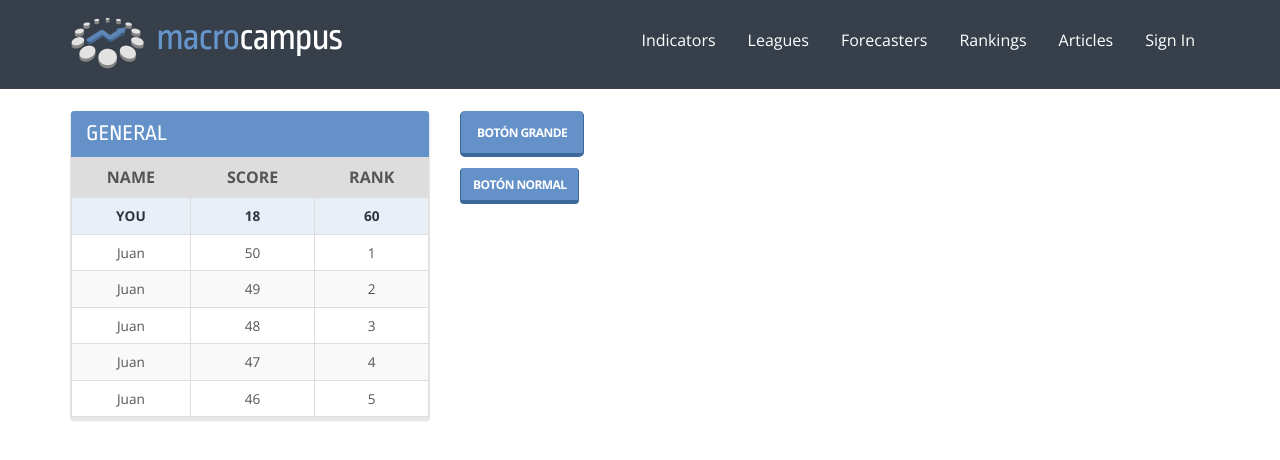
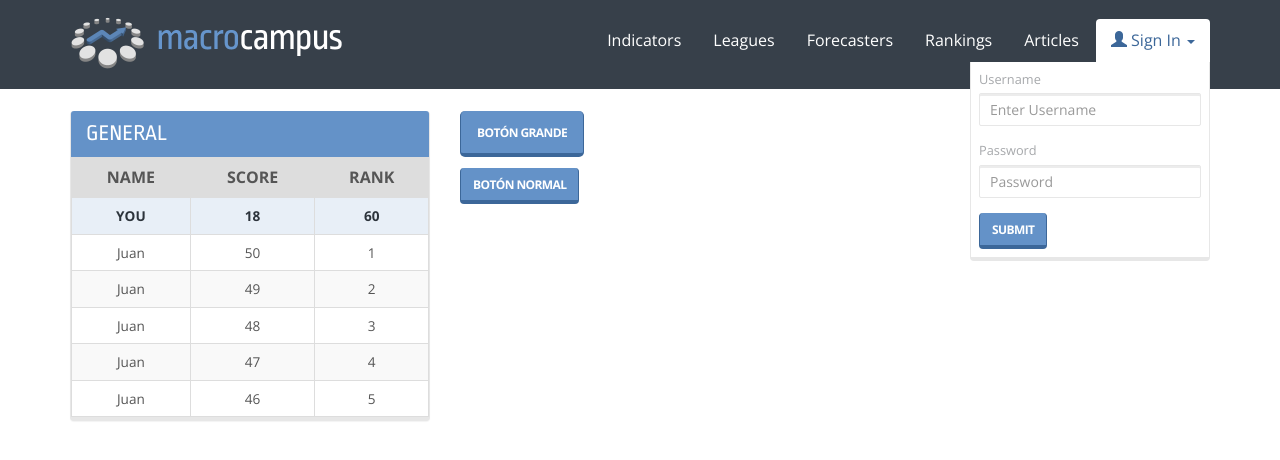
Before and after one commit to ekersten/javadoc_primeros_pasos, a PHP site: page / in a window 1280 px wide, after a click on "Sign In". Shown: the top 460 px of the page. Run offline with PHP 8.4, Linux system fonts and the light colour scheme; style sheets or scripts are compiled from the project's sources; some libraries are stand-ins or nearby versions.

Commit message:
login form

```diff
--- a/includes/header.php
+++ b/includes/header.php
@@ -9,7 +9,22 @@
 				<li><a href="#">Forecasters</a></li>
 				<li><a href="#">Rankings</a></li>
 				<li><a href="#">Articles</a></li>
-				<li><a href="#">Sign In</a></li>
+				<li>
+					<a href="#" class="dropdown-toggle" data-toggle="dropdown"><span class="glyphicon glyphicon-user"></span> Sign In <span class="caret"></span></a>
+						<div class="dropdown-menu login">
+							<form role="form">
+							<div class="form-group">
+								<label for="username">Username</label>
+								<input type="text" class="form-control input-sm" id="username" placeholder="Enter Username">
+							</div>
+							<div class="form-group">
+								<label for="password">Password</label>
+								<input type="password" class="form-control input-sm" id="password" placeholder="Password">
+							</div>
+							<div class="form-actions"><button type="submit" class="btn btn-primary">Submit</button></div>
+							</form>
+						</div>
+				</li>
 			</ul>
 			</div>
 		</div>
--- a/index.php
+++ b/index.php
@@ -71,6 +71,8 @@
 		</section>
 	</div>
 	<?php include('includes/footer.php'); ?>
+	<script src="//code.jquery.com/jquery-1.11.0.min.js"></script>
 	<script src="js/bootstrap.min.js"></script>
+	<script src="js/script.js"></script>
 </body>
 </html>
--- /dev/null
+++ b/js/script.js
@@ -0,0 +1,6 @@
+$(function() {
+	// Fix input element click problem
+	$('.dropdown-menu input, .dropdown-menu label').click(function(e) {
+		e.stopPropagation();
+	});
+});
--- a/less/styles.less
+++ b/less/styles.less
@@ -2,7 +2,9 @@
 @btn_azul: #6492c8;
 @btn_azul_sombra: #3c6799;
 @header_nav_btn_bg: @btn_azul_sombra;
+
 @light_gray: #dedee3;
+@medium_gray: #a6a8ab;
 
 html, body {
 	height: 100%;
@@ -30,6 +32,41 @@ header {
 
 			}
 
+			&.open {
+				a {
+					color: @header_nav_btn_bg;
+					border-bottom-left-radius: 0;
+					border-bottom-right-radius: 0;
+				}
+
+				.dropdown-menu {
+					border-top-left-radius: 0;
+					border-top-right-radius: 0;
+					border-top-width: 0;
+
+					&.login {
+						width: 15em;
+						padding: .5em;
+						left: auto;
+						right: 0;
+
+						label {
+							display: block;
+							font-size: .8em;
+							text-align: left;
+							color: @medium_gray;
+						}
+
+						input[type=text], input[type=password] {
+							display: block;
+						}
+
+						.form-actions {
+							text-align: left;
+						}
+					}
+				}
+			}
 		}
 	}
 }
```
